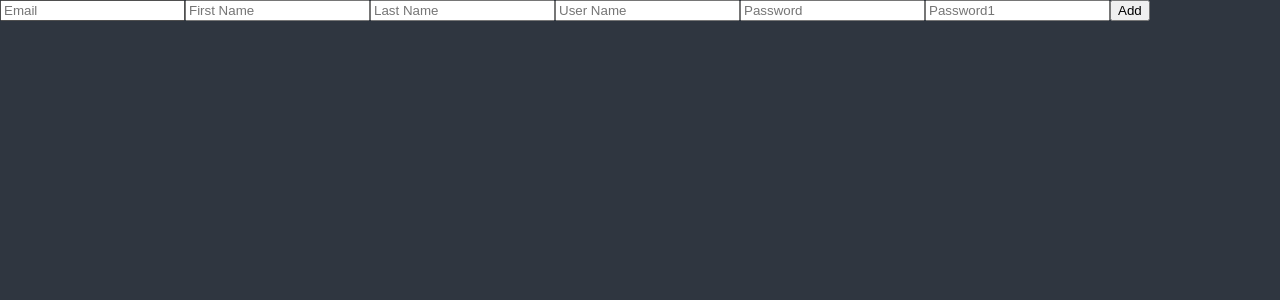
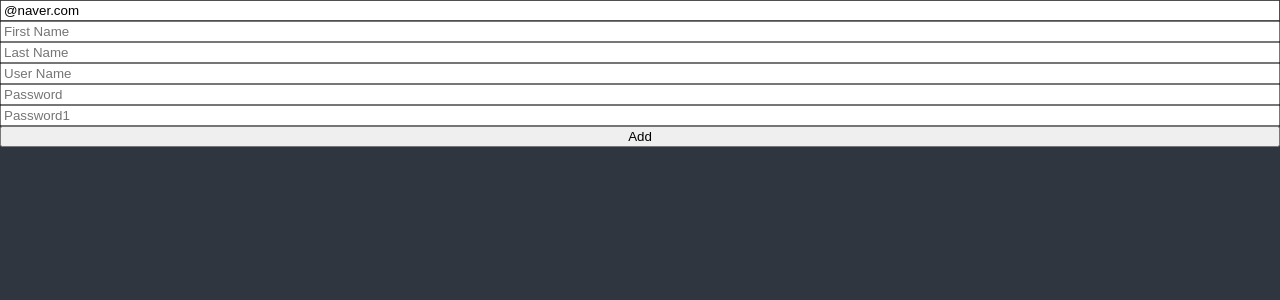
Before and after one commit to maengseonu/react-todo, a React (Create React App) app: page / in a window 1280 px wide. Shown: the top 300 px of the page. Built offline with nearby package versions, Linux system fonts and the light colour scheme.

Commit message:
react-hook-form(Validation)

```diff
--- a/src/ToDoList.tsx
+++ b/src/ToDoList.tsx
@@ -30,20 +30,104 @@
   );
 } */
 
+interface IForm {
+  Email: string;
+  FirstName: string;
+  LastName: string;
+  UserName: string;
+  Password: string;
+  Password1: string;
+  extraError?: string;
+}
+
 function ToDoList() {
-  const { register, watch } = useForm();
-  console.log(watch());
+  const {
+    register,
+    handleSubmit,
+    formState: { errors },
+    setError,
+  } = useForm<IForm>({
+    defaultValues: {
+      Email: "@naver.com",
+    },
+  });
+
+  const onValid = (data: IForm) => {
+    if (data.Password !== data.Password1) {
+      setError(
+        "Password1",
+        { message: "비밀번호가 같지 않습니다." },
+        { shouldFocus: true }
+      );
+    }
+    // setError("extraError", { message: "Server offline." });
+  };
+  console.log(errors);
 
   return (
     <div>
-      <form>
-        <input {...register("Email")} placeholder="Email" />
-        <input {...register("FirstName")} placeholder="First Name" />
-        <input {...register("LastName")} placeholder="Last Name" />
-        <input {...register("UserName")} placeholder="User Name" />
-        <input {...register("Password ")} placeholder="Password " />
-        <input {...register("Password1 ")} placeholder="Password1 " />
+      <form
+        style={{ display: "flex", flexDirection: "column" }}
+        onSubmit={handleSubmit(onValid)}
+      >
+        <input
+          {...register("Email", {
+            required: "필수항목입니다",
+            pattern: {
+              value: /^[A-Za-z0-9._%+-]+@naver.com$/,
+              message: "Only naver.com emails allowed",
+            },
+          })}
+          placeholder="Email"
+        />
+        <span>{errors?.Email?.message}</span>
+        <input
+          {...register("FirstName", {
+            required: "필수항목입니다",
+            validate: {
+              noSeonu: (value) =>
+                value.includes("선우") ? "선우는 사용 할 수없습니다" : true,
+              noSuhyun: (value) =>
+                value.includes("수현") ? "수현은 사용 할 수없습니다" : true,
+            },
+          })}
+          placeholder="First Name"
+        />
+        <span>{errors?.FirstName?.message}</span>
+        <input
+          {...register("LastName", { required: "필수항목입니다" })}
+          placeholder="Last Name"
+        />
+        <span>{errors?.LastName?.message}</span>
+        <input
+          {...register("UserName", {
+            required: "필수항목입니다",
+            minLength: 10,
+          })}
+          placeholder="User Name"
+        />
+        <span>{errors?.UserName?.message}</span>
+        <input
+          {...register("Password", {
+            required: "필수항목입니다",
+            minLength: 5,
+          })}
+          placeholder="Password"
+        />
+        <span>{errors?.Password?.message}</span>
+        <input
+          {...register("Password1", {
+            required: "필수항목입니다",
+            minLength: {
+              value: 5,
+              message: "패스워드가 짧습니다.",
+            },
+          })}
+          placeholder="Password1"
+        />
+        <span>{errors?.Password1?.message}</span>
         <button>Add</button>
+        <span>{errors?.extraError?.message}</span>
       </form>
     </div>
   );
```
